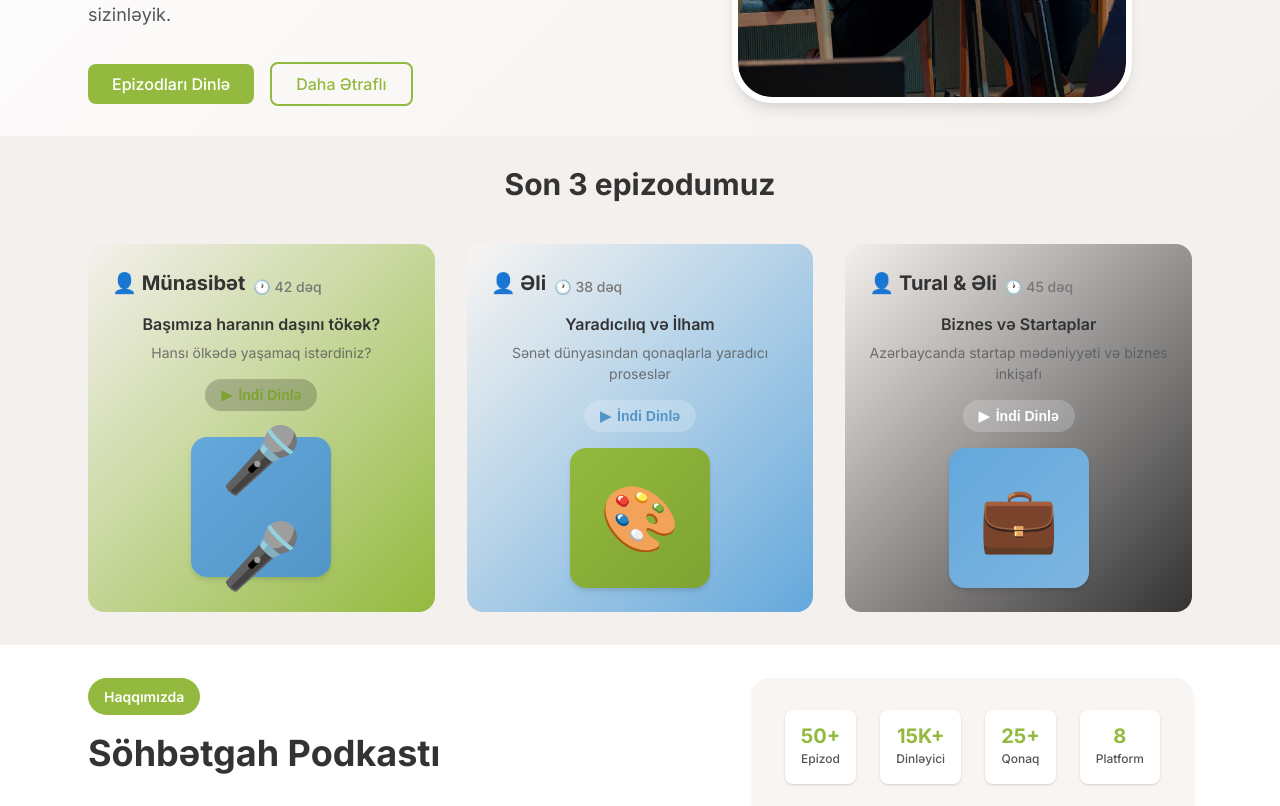
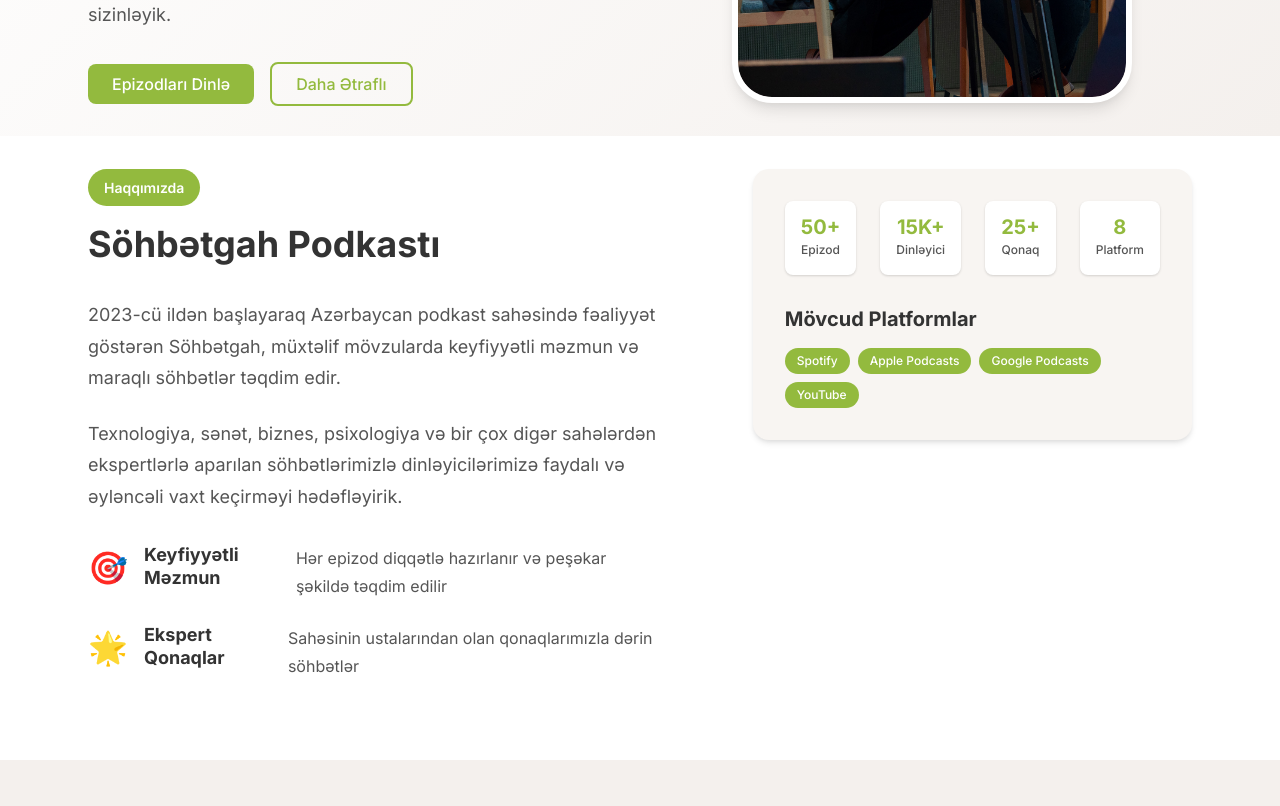
Before and after one commit to alikhayyam/sohbetgah4, a Vue app: page / in a window 1280 px wide. Shown: the part 420-1226 px from the top of the page. Built offline with nearby package versions, Linux system fonts and the light colour scheme.

Commit message:
Remove recent episodes section

```diff
--- a/src/App.vue
+++ b/src/App.vue
@@ -82,77 +82,6 @@ const toggleMobileMenu = () => {
             <div class="podcast-visual">
               <!-- Söhbətgah Landing Photo -->
               <img src="/SohbetgahLandingPhoto.png" alt="Söhbətgah Podcast" class="hero-photo" />
-            </div>
-          </div>
-        </div>
-      </div>
-    </section>
-
-    <!-- Featured Episodes Section - Son 3 Epizod -->
-    <section class="featured-episodes">
-      <div class="container">
-        <h2 class="section-title recent-episodes-title">Son 3 epizodumuz</h2>
-        <div class="featured-grid">
-          <!-- Episode 1 -->
-          <div class="featured-card featured-primary">
-            <div class="featured-content">
-              <div class="episode-meta">
-                <span class="host-name">Münasibət</span>
-                <span class="duration">42 dəq</span>
-              </div>
-              <h3 class="episode-title">Başımıza haranın daşını tökək?</h3>
-              <p class="episode-description">Hansı ölkədə yaşamaq istərdiniz?</p>
-              <button class="play-btn">
-                <span class="play-icon">▶</span>
-                İndi Dinlə
-              </button>
-            </div>
-            <div class="featured-visual">
-              <div class="podcast-artwork tech-theme">
-                <div class="artwork-icon">🎤🎤</div>
-              </div>
-            </div>
-          </div>
-
-          <!-- Episode 2 -->
-          <div class="featured-card featured-secondary">
-            <div class="featured-content">
-              <div class="episode-meta">
-                <span class="host-name">Əli</span>
-                <span class="duration">38 dəq</span>
-              </div>
-              <h3 class="episode-title">Yaradıcılıq və İlham</h3>
-              <p class="episode-description">Sənət dünyasından qonaqlarla yaradıcı proseslər</p>
-              <button class="play-btn secondary">
-                <span class="play-icon">▶</span>
-                İndi Dinlə
-              </button>
-            </div>
-            <div class="featured-visual">
-              <div class="podcast-artwork creative-theme">
-                <div class="artwork-icon">🎨</div>
-              </div>
-            </div>
-          </div>
-
-          <!-- Episode 3 -->
-          <div class="featured-card featured-tertiary">
-            <div class="featured-content">
-              <div class="episode-meta">
-                <span class="host-name">Tural & Əli</span>
-                <span class="duration">45 dəq</span>
-              </div>
-              <h3 class="episode-title">Biznes və Startaplar</h3>
-              <p class="episode-description">Azərbaycanda startap mədəniyyəti və biznes inkişafı</p>
-              <button class="play-btn tertiary">
-                <span class="play-icon">▶</span>
-                İndi Dinlə
-              </button>
-            </div>
-            <div class="featured-visual">
-              <div class="podcast-artwork business-theme">
-                <div class="artwork-icon">💼</div>
-              </div>
             </div>
           </div>
         </div>
```
